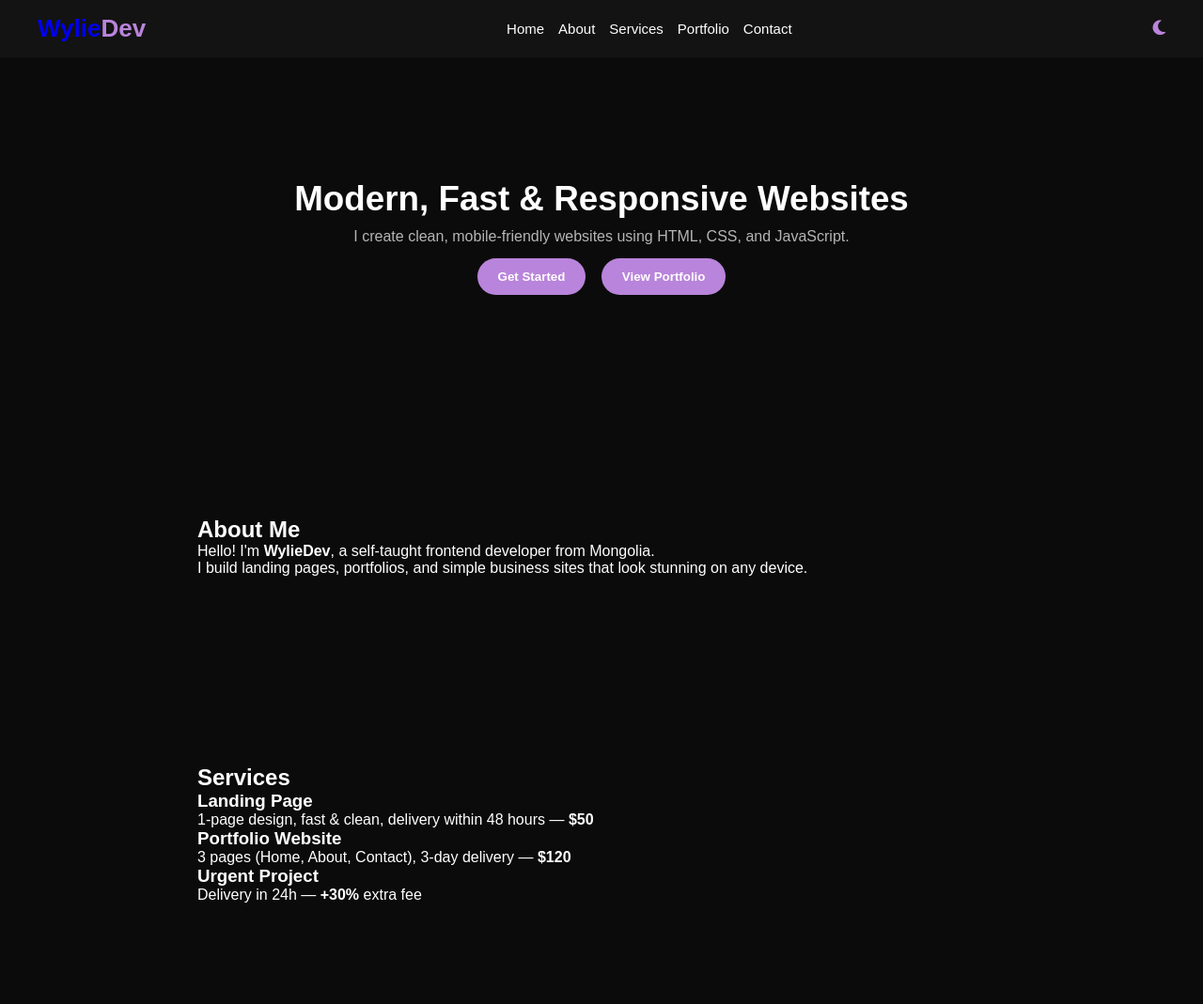
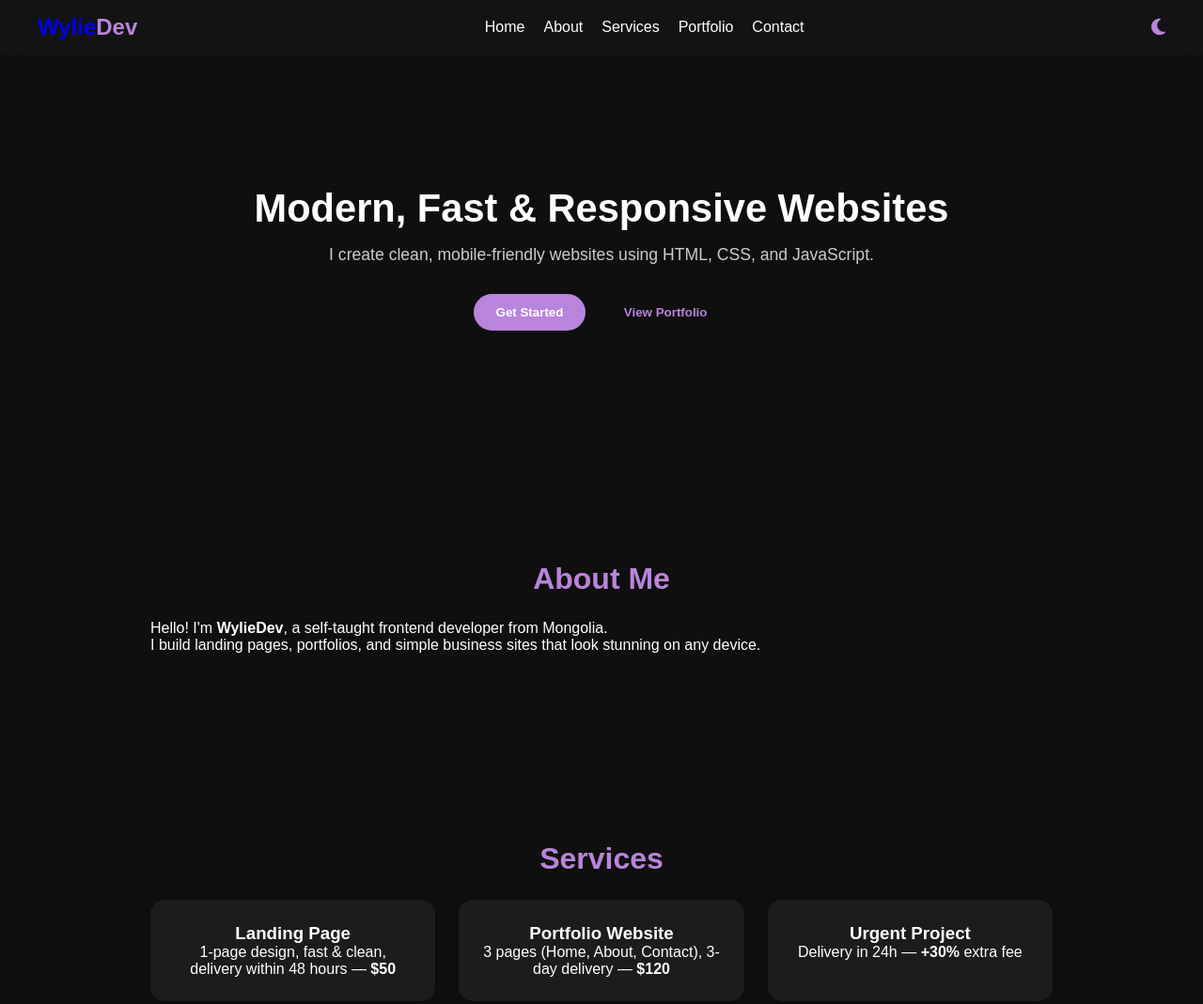
Before and after one commit to WylieDev/WylieDev-Portfolio, a plain HTML site: page index.html in a window 1280 px wide. Shown: the top 1069 px of the page at 94% size. Drawn offline with nearby package versions, Linux system fonts and the light colour scheme; some packages are replaced by stand-ins of ours; a script that the page names is missing.

Commit message:
style.css

```diff
--- a/style.css
+++ b/style.css
@@ -1,182 +1,227 @@
 :root {
-  --bg: #0b0b0b;
+  --bg: #0f0f0f;
   --text: #fff;
   --accent: #b984db;
+  --card: #1c1c1c;
 }
 
 .light {
   --bg: #fafafa;
-  --text: #222;
-  --accent: #7209b7;
+  --text: #111;
+  --accent: #7b2cbf;
+  --card: #fff;
 }
 
 * {
   margin: 0;
   padding: 0;
   box-sizing: border-box;
+  font-family: "Poppins", sans-serif;
+  transition: background 0.4s, color 0.4s;
   text-decoration: none;
-  scroll-behavior: smooth;
 }
 
 body {
   background: var(--bg);
   color: var(--text);
-  font-family: "Poppins", sans-serif;
-  transition: background 0.5s, color 0.5s;
+  scroll-behavior: smooth;
 }
 
-/* === Navbar === */
+/* Navbar */
 header {
   position: sticky;
   top: 0;
-  background: rgba(20, 20, 20, 0.9);
-  backdrop-filter: blur(8px);
-  z-index: 100;
+  z-index: 99;
+  background: rgba(20, 20, 20, 0.8);
+  backdrop-filter: blur(10px);
 }
-
 .nav {
   display: flex;
   justify-content: space-between;
   align-items: center;
   padding: 15px 40px;
 }
-
 .logo {
-  font-size: 26px;
+  font-size: 24px;
   font-weight: 700;
 }
 .logo span {
   color: var(--accent);
 }
-
 .nav-links {
   display: flex;
-  align-items: center;
-  gap: 15px;
+  gap: 20px;
 }
 .nav-links a {
   color: var(--text);
-  font-size: 15px;
+  font-weight: 500;
 }
 .nav-links a:hover {
   color: var(--accent);
+}
+/* Navbar actions */
+.nav-actions {
+  display: flex;
+  align-items: center;
+  gap: 10px;
 }
 #theme-toggle {
   background: none;
   border: none;
   color: var(--accent);
-  font-size: 18px;
+  font-size: 20px;
   cursor: pointer;
 }
-
-/* === Hamburger === */
 .hamburger {
   display: none;
-  font-size: 24px;
+  cursor: pointer;
+  font-size: 22px;
   color: var(--text);
-  cursor: pointer;
 }
 
-/* === Hero === */
+/* Hero */
 .hero {
   text-align: center;
-  padding: 130px 20px;
+  padding: 140px 20px;
 }
 .hero h1 {
-  font-size: 2.3rem;
-  margin-bottom: 10px;
+  font-size: 2.6rem;
+  margin-bottom: 15px;
 }
 .hero p {
-  color: #b5b5b5;
-  margin: 8px 0;
+  color: #ccc;
+  font-size: 1.1rem;
+}
+.hero-buttons {
+  margin-top: 25px;
 }
 .hero button {
-  background: var(--accent);
-  color: #fff;
   border: none;
-  padding: 12px 22px;
-  border-radius: 25px;
+  padding: 12px 24px;
+  border-radius: 30px;
   cursor: pointer;
   font-weight: 600;
   margin: 6px;
   transition: 0.3s;
 }
+.btn-primary {
+  background: var(--accent);
+  color: #fff;
+}
+.btn-secondary {
+  background: none;
+  border: 2px solid var(--accent);
+  color: var(--accent);
+}
 .hero button:hover {
-  opacity: 0.85;
   transform: scale(1.05);
 }
 
-/* === Fade in effect === */
+/* Sections */
 section {
-  max-width: 900px;
+  max-width: 1000px;
   margin: auto;
   padding: 100px 20px;
   opacity: 0;
-  transform: translateY(50px);
-  transition: 0.8s ease;
+  transform: translateY(60px);
+  transition: opacity 0.8s ease, transform 0.8s ease;
 }
 section.visible {
   opacity: 1;
   transform: translateY(0);
 }
+h2 {
+  font-size: 2rem;
+  color: var(--accent);
+  margin-bottom: 25px;
+  text-align: center;
+}
 
-/* === Portfolio === */
+/* Services */
+.service-list {
+  display: grid;
+  grid-template-columns: repeat(auto-fit, minmax(260px, 1fr));
+  gap: 25px;
+}
+.service-card {
+  background: var(--card);
+  border-radius: 15px;
+  padding: 25px;
+  text-align: center;
+  box-shadow: 0 0 15px rgba(0,0,0,0.2);
+  transition: 0.3s;
+}
+.service-card:hover {
+  transform: scale(1.05);
+}
+
+/* Portfolio */
 .portfolio-grid {
   display: grid;
   grid-template-columns: repeat(auto-fit, minmax(250px, 1fr));
   gap: 25px;
 }
 .project {
-  background: rgba(255, 255, 255, 0.05);
+  background: var(--card);
   border-radius: 15px;
-  padding: 15px;
-  text-align: center;
+  overflow: hidden;
   transition: 0.3s;
 }
 .project:hover {
   transform: scale(1.03);
-  box-shadow: 0 0 15px rgba(114, 9, 183, 0.4);
 }
 .project img {
   width: 100%;
-  border-radius: 10px;
+  display: block;
+}
+.project h3 {
+  padding: 10px;
+  text-align: center;
 }
 
-/* === Social icons === */
+/* Contact */
 .social-icons {
+  display: flex;
+  justify-content: center;
+  gap: 15px;
   margin-top: 20px;
 }
 .social-icons a {
+  font-size: 25px;
   color: var(--text);
-  font-size: 25px;
-  margin: 0 10px;
   transition: 0.3s;
 }
 .social-icons a:hover {
   color: var(--accent);
   transform: scale(1.2);
 }
+.mail{
+  color: white;
+  margin-left: 10px;
+}
+.mail:hover{
+  color: blue;
+}
 
-/* === Footer === */
-.footer {
-  background: #101010;
+/* Footer */
+footer {
+  background: #111;
   text-align: center;
-  padding: 30px 0;
+  padding: 20px;
   color: #777;
 }
 
-/* === Responsive === */
+/* Responsive */
 @media (max-width: 768px) {
   .nav-links {
     display: none;
     flex-direction: column;
-    background: rgba(20, 20, 20, 0.95);
+    background: rgba(20,20,20,0.95);
     position: absolute;
+    right: 0;
     top: 60px;
-    right: 0;
-    width: 200px;
+    width: 220px;
     padding: 20px;
-    border-left: 1px solid var(--accent);
   }
   .nav-links.show {
     display: flex;
@@ -184,10 +229,4 @@ section.visible {
   .hamburger {
     display: block;
   }
-  section {
-    padding: 60px 15px;
-  }
-  .hero h1 {
-    font-size: 1.8rem;
-  }
 }
```
